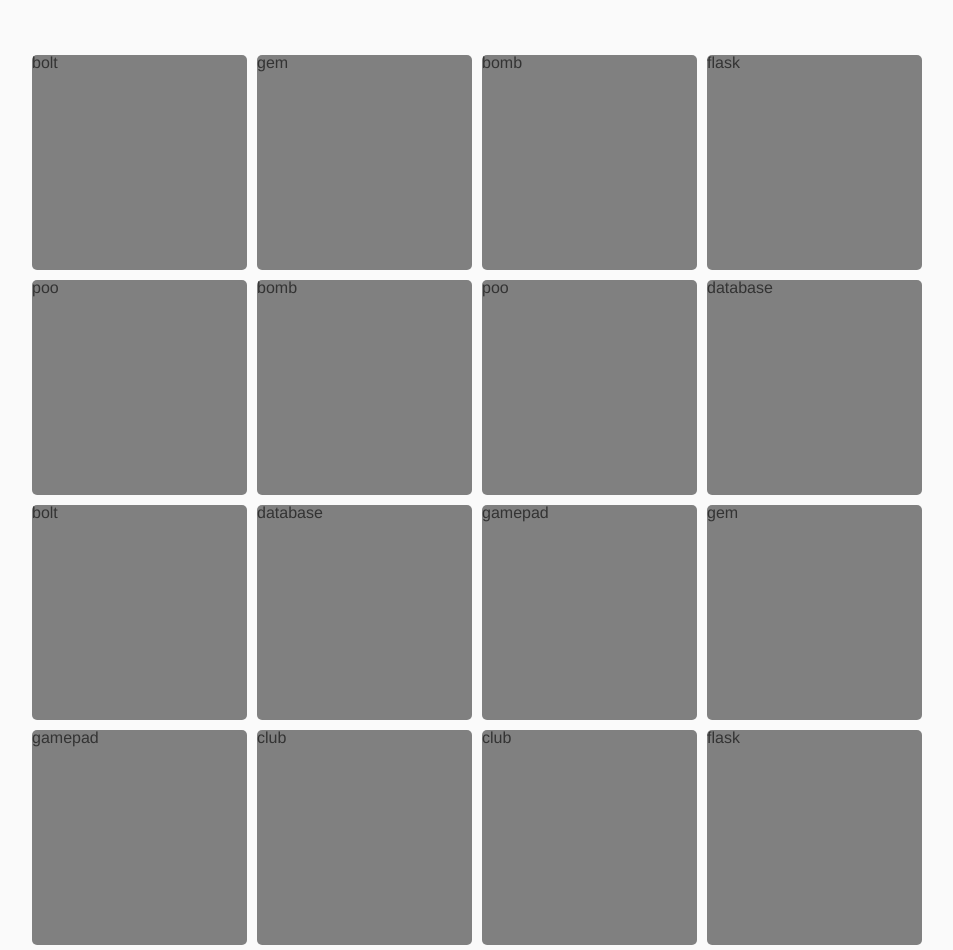
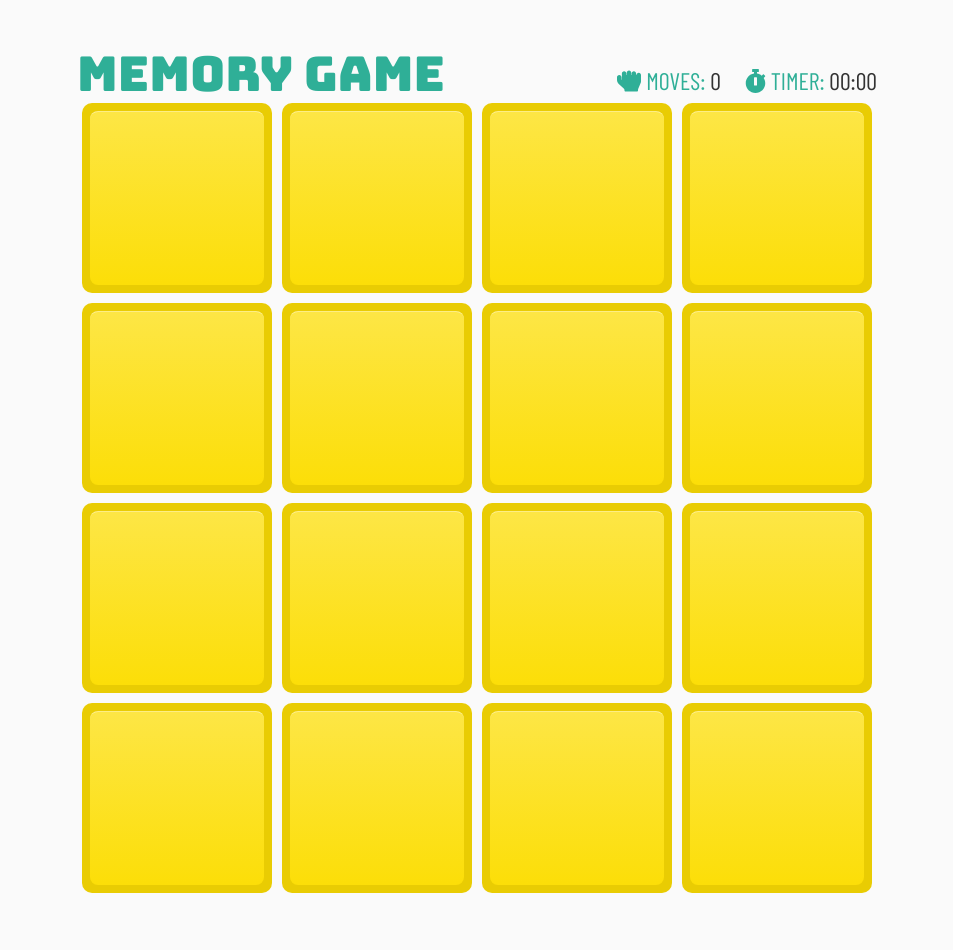
Before and after one commit to peippo/memory-game, a website: page app/index.html in a window 1280 px wide. Shown: the whole page, without its empty margins (163-1116 px from the left). After the commit the page ends 898 px from the top, so only its background shows below. Drawn offline with nearby package versions, Linux system fonts and the light colour scheme; files that its build step writes are made by us from their sources.

Commit message:
Add header with logo & moves counter

```diff
--- a/app/index.html
+++ b/app/index.html
@@ -4,6 +4,7 @@
 		<meta charset="utf-8">
 		<meta name="description" content="Memory Game for Udacity Front-End Web Developer Nanodegree">
 		<meta name="viewport" content="width=device-width, initial-scale=1">
+		<link href="https://fonts.googleapis.com/css?family=Bungee|Barlow+Condensed" rel="stylesheet">
 		<script defer src="scripts/fa-solid.js"></script>
 		<script src="scripts/fontawesome.js"></script>
 		<title>Memory Game</title>
@@ -26,7 +27,13 @@
 			<p class="browserupgrade">You are using an <strong>outdated</strong> browser. Please <a href="http://browsehappy.com/">upgrade your browser</a> to improve your experience.</p>
 		<![endif]-->
 
-
+		<header>
+			<h1>Memory Game</h1>
+			<div class="game-info">
+				<div class="moves"><i class="fa fa-hand-rock"></i> MOVES: <span class="moves__counter">0</span></div>
+				<div class="time"><i class="fa fa-stopwatch"></i> TIMER: <span class="time__counter">00:00</span></div>
+			</div>
+		</header>
 		<div class="game-board"></div>
 
 		<!-- build:js scripts/vendor.js -->
--- a/app/scripts/main.js
+++ b/app/scripts/main.js
@@ -1,8 +1,10 @@
 /*jshint esversion: 6 */
 
 const gameBoard = document.querySelector('.game-board');
-const cardSymbols = ['bomb', 'bolt', 'club', 'database', 'flask', 'gem', 'poo', 'gamepad', 'bomb', 'bolt', 'club', 'database', 'flask', 'gem', 'poo', 'gamepad'];
+const movesCounterElement = document.querySelector('.moves__counter');
+const cardSymbols = ['bomb', 'bolt', 'heart', 'database', 'flask', 'gem', 'poo', 'gamepad', 'bomb', 'bolt', 'heart', 'database', 'flask', 'gem', 'poo', 'gamepad'];
 let activeCards = [];
+let movesCounter = 0;
 
 // Shuffle function from http://stackoverflow.com/a/2450976
 function shuffle(array) {
@@ -36,7 +38,7 @@ function createCards(amount = 16) {
 		cardFront.setAttribute('class', 'card__front');
 
 		// Debug info
-		cardFront.innerHTML = cardSymbols[i];
+		//cardFront.innerHTML = cardSymbols[i];
 
 		newCard.appendChild(cardFront);
 
@@ -69,18 +71,27 @@ function checkCardMatch() {
 			for (let card of activeCards) {
 				card.classList.add('card--matched');
 			}
-			setTimeout(clearActiveCards, 1000);
+			activeCards = [];
 		} else {
 			setTimeout(clearActiveCards, 1000);
 	}
+
+	updateMovesCounter();
 }
 
 function clearActiveCards() {
-	for (let card of activeCards) {
-		card.classList.remove('card--flipped');
-		card.addEventListener('click', flipCard);
+	if (activeCards.length > 1) {
+		for (let card of activeCards) {
+			card.classList.remove('card--flipped');
+			card.addEventListener('click', flipCard);
+		}
+		activeCards = [];
 	}
-	activeCards = [];
+}
+
+function updateMovesCounter() {
+	movesCounter += 1;
+	movesCounterElement.textContent = movesCounter;
 }
 
 shuffle(cardSymbols);
--- a/app/styles/main.scss
+++ b/app/styles/main.scss
@@ -1,5 +1,8 @@
 // bower:scss
 // endbower
+
+$cyan: #2faf97;
+$yellow: #fde645;
 
 *, *:before, *:after {
 	box-sizing: border-box;
@@ -14,15 +17,50 @@
 
 body {
 	background: #fafafa;
-	font-family: 'Helvetica Neue', Helvetica, Arial, sans-serif;
+	font-family: 'Barlow Condensed', sans-serif;
+	font-size: 16px;
 	color: #333;
+}
+
+header {
+	max-width: 800px;
+	margin: 50px auto 0;
+	display: flex;
+	justify-content: space-between;
+}
+
+.game-info {
+	display: flex;
+	align-items: flex-end;
+	font-size: 24px;
+	margin-bottom: 5px;
+}
+
+.moves {
+	margin-right: 1em;
+}
+
+.moves,
+.time {
+	color: $cyan;
+}
+
+.moves__counter,
+.time__counter {
+	color: #333;
+}
+
+h1 {
+	font-family: 'Bungee', sans-serif;
+	font-size: 48px;
+	color: $cyan;
 }
 
 .game-board {
 	display: flex;
 	flex-wrap: wrap;
-	max-width: 900px;
-	margin: 50px auto 0;
+	max-width: 800px;
+	margin: 0 auto;
 }
 
 .card-wrapper {
@@ -59,21 +97,35 @@ body {
 	left: 0;
 	width: 100%;
 	height: 100%;
-	border-radius: 5px;
+	border-radius: 10px;
 	backface-visibility: hidden;
 }
 
 .card__front {
-	background-color: gray;
+	background-color: darken($yellow, 17%);
+
+	&:after {
+		content: '';
+		position: absolute;
+		width: calc(100% - 16px);
+		height: calc(100% - 16px);
+		top: 8px;
+		left: 8px;
+		border-radius: 8px;
+		background-color: $yellow;
+		background: linear-gradient(to top, darken($yellow, 12%), $yellow);
+		border-top: 1px solid rgba(white, 0.5);
+	}
 }
 
 .card__back {
 	background-color: lightgray;
+	box-shadow: 0 0 100px -10px rgba(black, 0.2) inset;
 	transform: rotateY( 180deg );
 	display: flex;
 	justify-content: center;
 	align-items: center;
-	transition: background-color, .3s;
+	transition: all, .3s;
 	transition-delay: 1s;
 }
 
@@ -87,6 +139,8 @@ body {
 }
 
 .card--matched {
+	pointer-events: none;
+
 	.card__back {
 		background-color: green;
 	}
```
